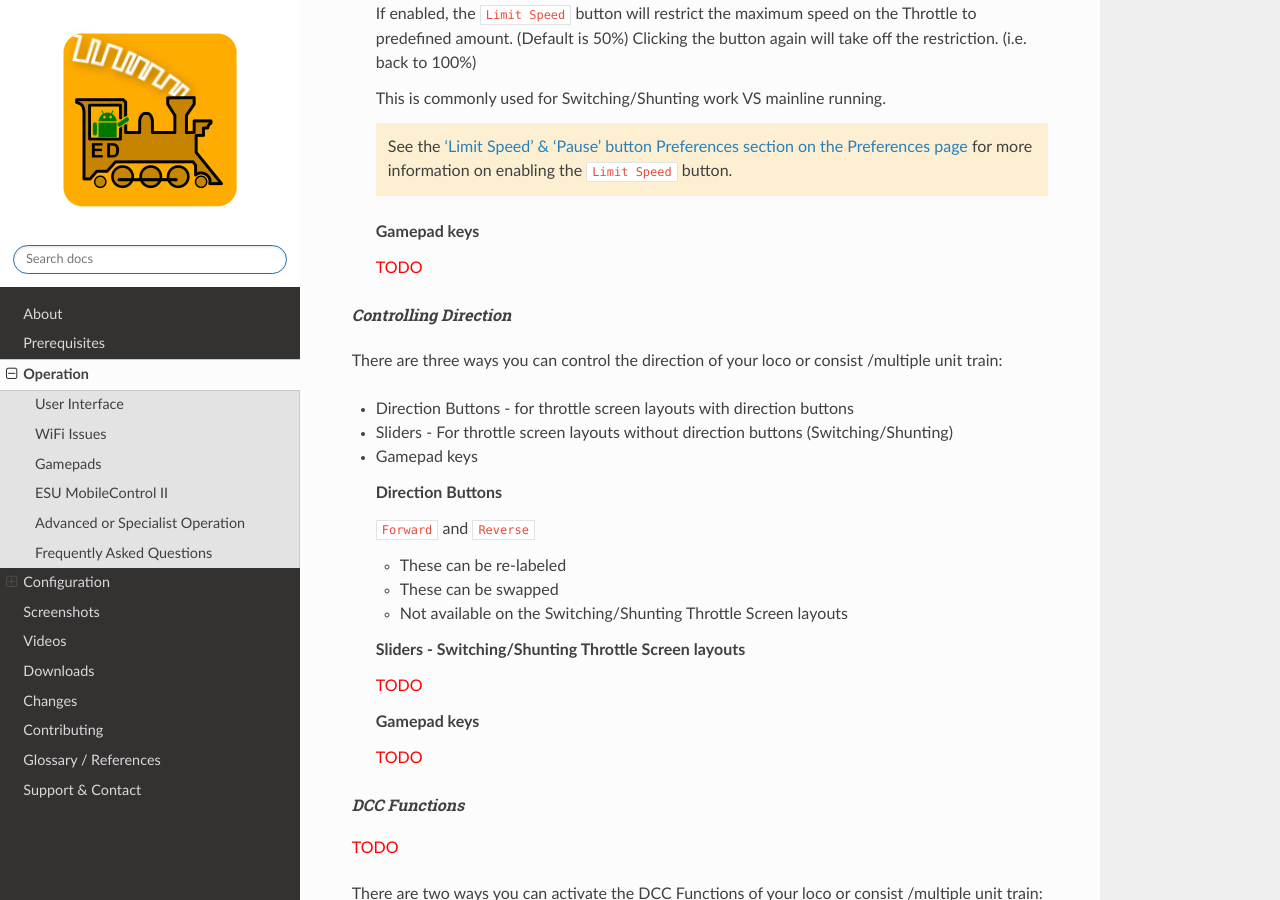
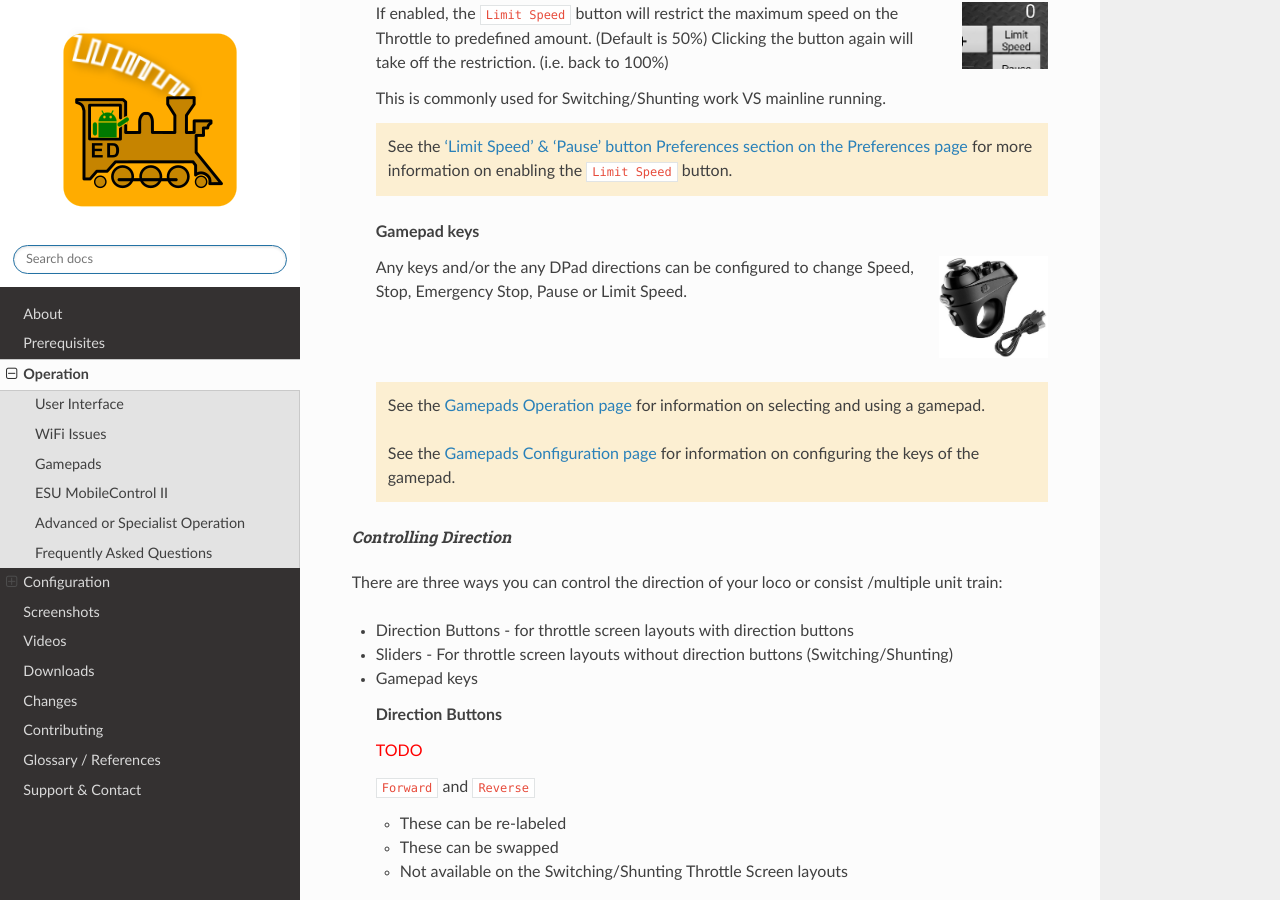
Before and after one commit to flash62au/EngineDriver_Home, a Sphinx documentation site: the page built from docs/operation/index.rst, in a window 1280 px wide and 900 px high, scrolled down 8168 px. Built offline with Sphinx 7.4.7 and the Read the Docs theme 2.0.0, drawn with Linux system fonts in a browser that asks for light colours; comment, search, counter and statistics services are not loaded; some of the changed text lies outside the part shown.

Commit message:
speed text

```diff
--- a/docs/operation/index.rst
+++ b/docs/operation/index.rst
@@ -367,6 +367,10 @@
 
   **Pause button**
 
+  .. image:: ../_static/images/parts/pause_button.png
+    :align: right
+    :scale: 50%
+
   If enabled, the ``Pause`` button will gradually bring the Loco (or Consist / Multiple Units) on the Throttle to gradually step down to the zero speed.  Clicking the button again will gradually return the Loco (or Consist / Multiple Units) on the Throttle back to the speed that it was before you fist pressed the button.
 
   .. note::
@@ -375,6 +379,10 @@
     See the `'Limit Speed' & 'Pause' button Preferences section on the Preferences page <../configuration/preferences.html#id41>`_ for more information on enabling the ``Pause`` button.
 
   **Limit Speed button**
+
+  .. image:: ../_static/images/parts/limit_speed_button.png
+    :align: right
+    :scale: 50%
 
   If enabled, the ``Limit Speed`` button will restrict the maximum speed on the Throttle to predefined amount. (Default is 50%)  Clicking the button again will take off the restriction. (i.e. back to 100%)
 
@@ -387,7 +395,19 @@
 
   **Gamepad keys**
 
-  |todo|
+  .. image:: ../_static/images/gamepads/bt_controller2.jpg
+    :align: right
+    :scale: 20 %
+
+  Any keys and/or the any DPad directions can be configured to change Speed, Stop, Emergency Stop, Pause or Limit Speed.
+
+  .. note::
+    :class: note-ed-hidden-title
+
+    See the `Gamepads Operation page <./gamepads.html>`_ for information on selecting and using a gamepad.
+
+    See the `Gamepads Configuration page <../configuration/gamepads.html>`_ for information on configuring the keys of the gamepad.
+
 
 Controlling Direction
 """"""""""""""""""""""""""""""""""
@@ -481,30 +503,41 @@
 |todo|
 
 Menu
+
 * common
 * screen specific
 
 Action Bar
+
 * common
 * screen specific
 
-Track Power
-""""""""""""""""""""""""""""""""""
+Menu
+""""
 
-|todo|
+  |todo|
 
-Accessed from the :menuselection:`Menu --> Power` from most screens.
+Action Bar
+""""""""""
 
-* Menu item
-* Action Bar button
 
-In Phone Loco Sounds (IPLS)
-""""""""""""""""""""""""""""""""""
+  **Track Power Action Bar Button**
 
-|todo|
+  |todo|
 
-* Preferences
-* Action Bar Button
+
+  Accessed from the :menuselection:`Menu --> Power` from most screens.
+
+  * Menu item
+  * Action Bar button
+
+  **In Phone Loco Sounds (IPLS) Button**
+
+  |todo|
+
+  * Preferences
+  * Action Bar Button
+
 
 ----
 
```
Also changed, not shown: other parts of docs/operation/index.rst (+2 -0 lines), docs/_static/images/parts/limit_speed_button.png (added), docs/_static/images/parts/pause_button.png (added).
